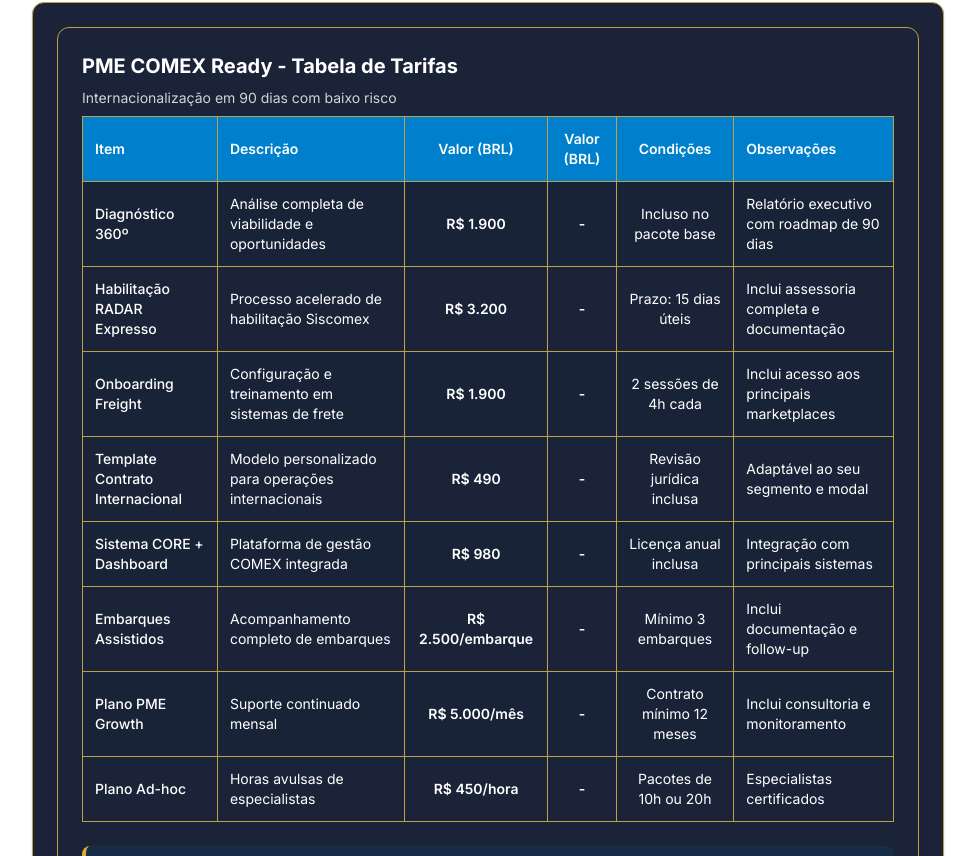
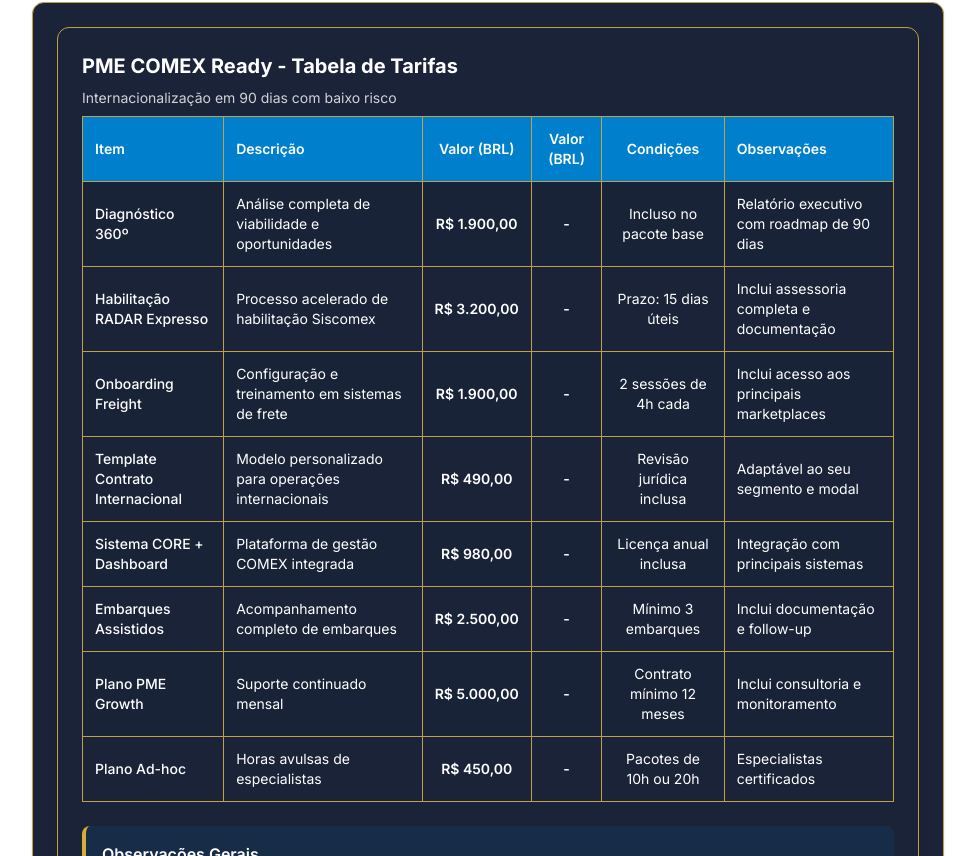
Before and after one commit to OLVCORE/olv-quote-builder, a Next.js app: page /admin/simulator in a window 1280 px wide. Shown: the part 2044-2900 px from the top of the page, without its empty margins (152-1127 px from the left). Built offline with nearby package versions, Linux system fonts and the light colour scheme; no server answers.

Commit message:
sua mensagem

```diff
--- a/src/components/TabelaTarifas.tsx
+++ b/src/components/TabelaTarifas.tsx
@@ -1,11 +1,13 @@
 "use client";
 import React, { useState } from 'react';
 import { TabelaTarifas } from '@/lib/tarifas';
-import { useRates, Currency } from '@/lib/useRates';
+import { useRates } from '@/lib/useRates';
 import html2canvas from 'html2canvas';
 import jsPDF from 'jspdf';
 import * as XLSX from 'xlsx';
 import { FaFilePdf, FaFileExcel, FaCoins } from 'react-icons/fa';
+import { convertValue, formatCurrency as formatCurrencyUtil } from '@/lib/utils/currency';
+import { Currency as CurrencyType, ExchangeRates } from '@/lib/types/simulator';
 
 interface Props {
   tabela: TabelaTarifas;
@@ -15,13 +17,29 @@ interface Props {
 
 export default function TabelaTarifasComponent({ tabela, currency, customRate }: Props) {
   const { rates } = useRates('BRL');
-  const defaultRate = currency === 'BRL' ? 1 : rates[currency] || 1;
+  const defaultRate = currency === 'BRL' ? 1 : rates[currency as keyof ExchangeRates] || 1;
   const conversionRate = customRate ? Number(customRate) : defaultRate;
+
+  // Garante que rates sempre tem as quatro moedas
+  const safeRates: ExchangeRates = {
+    BRL: 1,
+    USD: rates.USD || 0.18,
+    EUR: rates.EUR || 0.17,
+    CNY: rates.CNY || 1.3
+  };
+  if (currency !== 'BRL') safeRates[currency as keyof ExchangeRates] = conversionRate;
+
+  function parseValor(valor: string | number): number {
+    if (typeof valor === 'number') return valor;
+    const match = valor.replace(/\./g, '').replace(/,/g, '.').match(/\d+(\.\d+)?/);
+    return match ? parseFloat(match[0]) : 0;
+  }
 
   function convertToForeign(val: number) {
     if (currency === 'BRL') return '-';
     if (!conversionRate || conversionRate === 0) return '-';
-    return (val / conversionRate).toLocaleString('pt-BR', { minimumFractionDigits: 2 });
+    const converted = convertValue(val, 'BRL', currency as CurrencyType, safeRates);
+    return formatCurrencyUtil(converted, currency as CurrencyType);
   }
 
   // Exportação PDF (print preview)
@@ -68,12 +86,12 @@ export default function TabelaTarifasComponent({ tabela, currency, customRate }:
           </thead>
           <tbody>
             {tabela.items.map((item, idx) => {
-              const valorNum = typeof item.valor === 'string' ? Number(item.valor.replace(/[^\d,\.]/g, '').replace(',', '.')) : item.valor;
+              const valorNum = parseValor(item.valor);
               return (
                 <tr key={idx} className="odd:bg-olvblue/80 dark:odd:bg-bg-dark-tertiary even:bg-olvblue dark:even:bg-bg-dark-secondary">
                   <td className="border border-ourovelho p-3 font-medium text-white dark:text-ourovelho">{item.item}</td>
                   <td className="border border-ourovelho p-3 text-white dark:text-slate-200">{item.descricao}</td>
-                  <td className="border border-ourovelho p-3 text-center font-semibold text-white dark:text-ourovelho">{item.valor}</td>
+                  <td className="border border-ourovelho p-3 text-center font-semibold text-white dark:text-ourovelho">{formatCurrencyUtil(valorNum, 'BRL')}</td>
                   <td className="border border-ourovelho p-3 text-center font-semibold text-white dark:text-ourovelho">{convertToForeign(valorNum)}</td>
                   <td className="border border-ourovelho p-3 text-center text-white dark:text-slate-200">{item.condicoes}</td>
                   <td className="border border-ourovelho p-3 text-white dark:text-slate-200 text-sm">{item.observacoes}</td>
```
